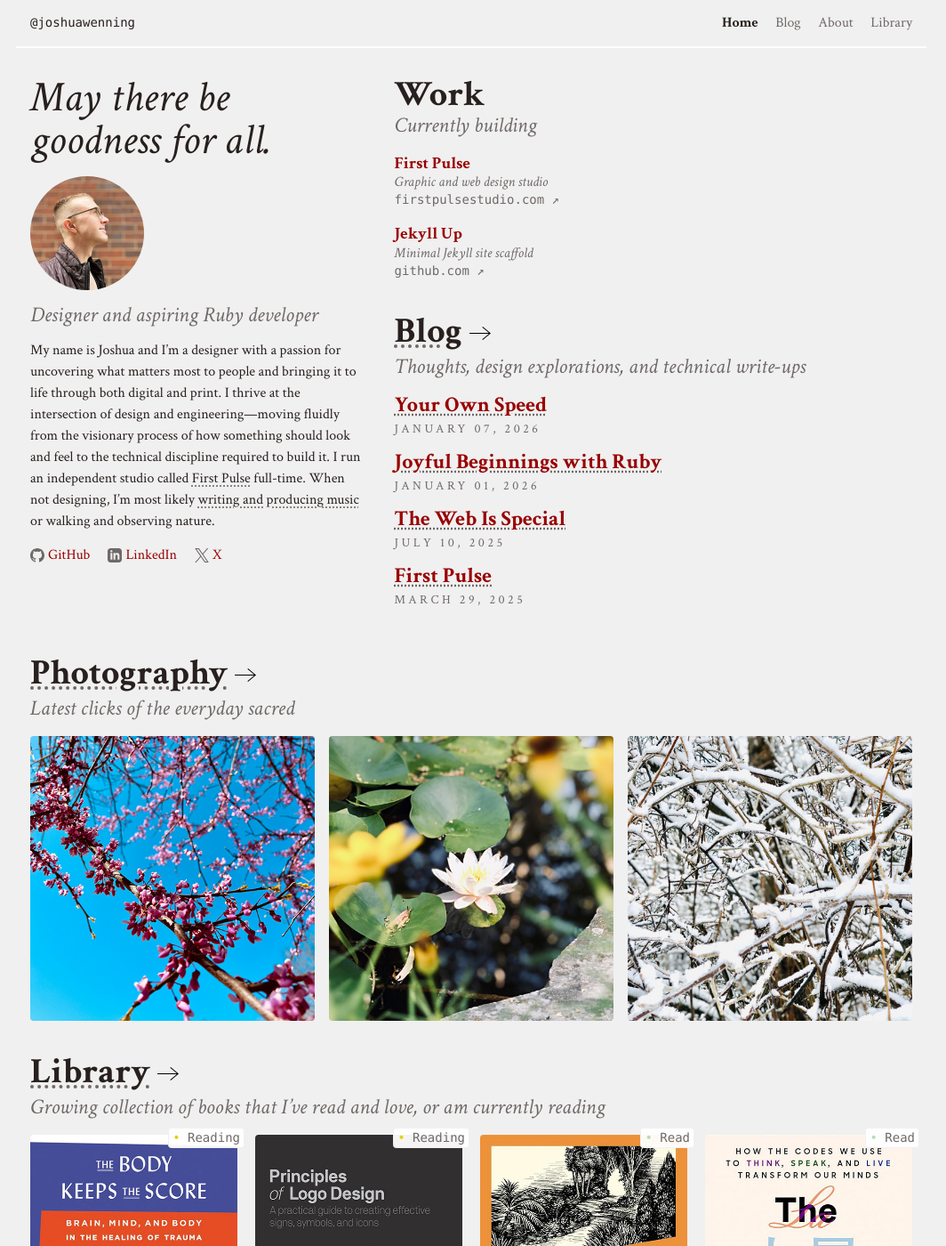
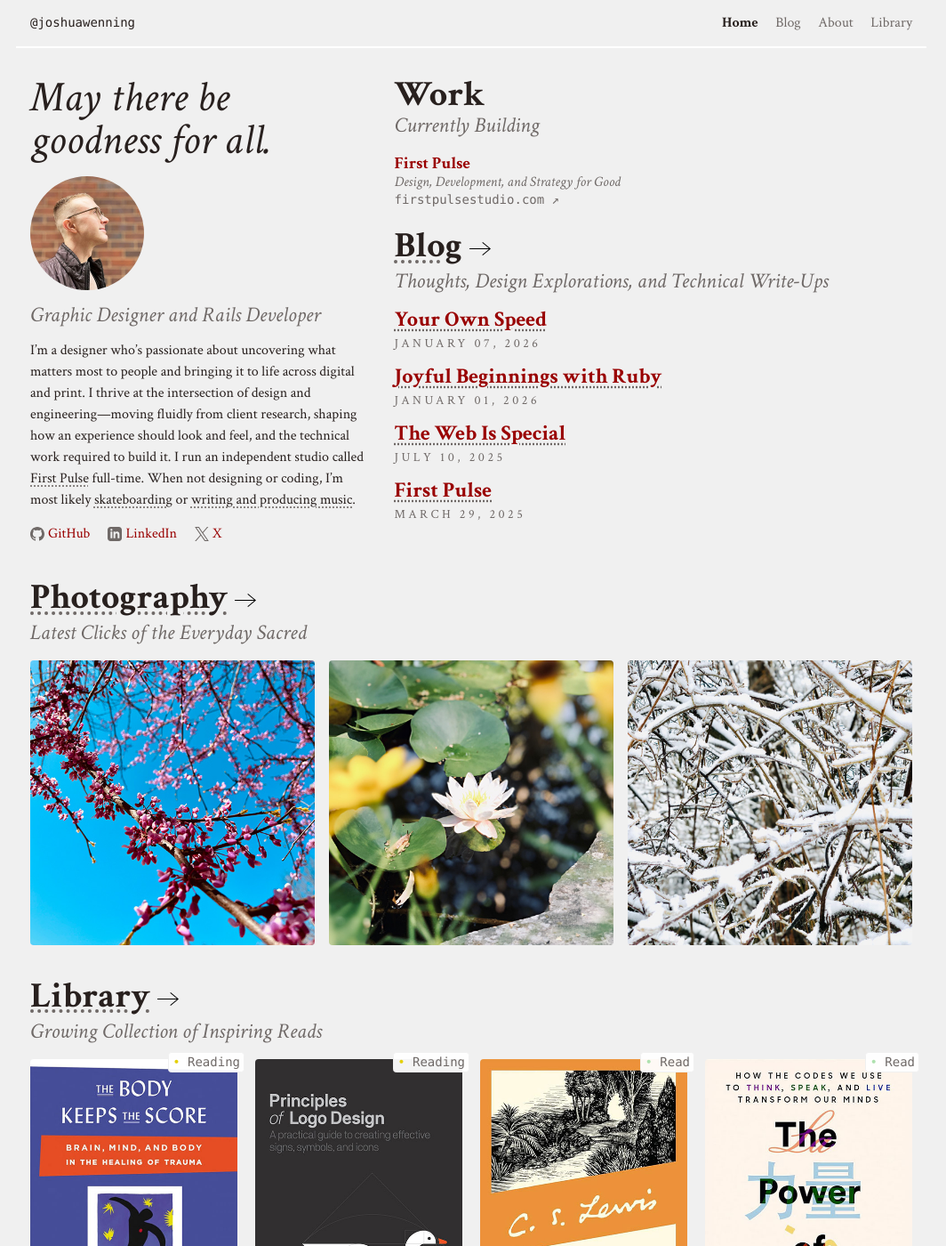
Before and after one commit to joshuawenning/blog, a Jekyll site: the page built from index.html, in a window 1280 px wide and 1400 px high. Shown: the whole window at 89% size, without its empty margins (110-1174 px from the left). Built offline with Jekyll 4.4.1, drawn with Linux system fonts in a browser that asks for light colours.

Commit message:
Adjust bio and use title case for headings

```diff
--- a/blog.html
+++ b/blog.html
@@ -5,7 +5,7 @@ title: Blog
 
 <section class="mb-2 pl-1 pr-1">
   <h1 class="text-h2">Blog</h1>
-  <h2 class="mb-2 grey text-h4 text-italic text-normal">Thoughts, design explorations, and technical write-ups</h2>
+  <h2 class="mb-2 grey text-h4 text-italic text-normal">Thoughts, Design Explorations, and Technical Write-Ups</h2>
   <ul class="list-reset">
     {% for post in site.posts %}
     <li class="lh-solid mb-1 text-h4">
--- a/index.html
+++ b/index.html
@@ -11,14 +11,8 @@ title: Home
 
     <div class="mb-1">
       <img alt="Profile" class="avatar avatar-small d-block mb-1" src="assets/images/profile.jpg" />
-      <p class="grey lh-solid mb-1 text-h4 text-italic">Designer and aspiring Ruby developer</p>
-      <p class="lh-copy text-h5">My name is Joshua and I&rsquo;m a designer with a passion for uncovering what
-        matters most to people and bringing it to life through both digital and print. I thrive at the intersection of
-        design and engineering—moving fluidly from the visionary process of how something should look and feel to the
-        technical discipline required to build it. I run an independent studio called <a class="black"
-          href="https://firstpulsestudio.com/">First Pulse</a> full-time. When not designing, I&rsquo;m most likely <a
-          class="black" href="https://samvidmusic.com/">writing and producing music</a> or walking and observing nature.
-      </p>
+      <p class="grey lh-solid mb-1 text-h4 text-italic">Graphic Designer and Rails Developer</p>
+      <p class="lh-copy mb-1 text-h5">I&rsquo;m a designer who&rsquo;s passionate about uncovering what matters most to people and bringing it to life across digital and print. I thrive at the intersection of design and engineering&mdash;moving fluidly from client research, shaping how an experience should look and feel, and the technical work required to build it. I run an independent studio called <a class="black" href="https://firstpulsestudio.com/">First Pulse</a> full-time. When not designing or coding, I&rsquo;m most likely <a class="black" href="https://www.youtube.com/@soul_skater">skateboarding</a> or <a class="black" href="https://samvidmusic.com/">writing and producing music</a>.</p>
     </div>
 
     <ul class="social-link list-reset">
@@ -54,24 +48,14 @@ title: Home
 
   <section class="grid-col grid-col-6">
     <h2 class="lh-solid text-h2">Work</h2>
-    <p class="grey mb-1 text-h4 text-italic">Currently building</p>
+    <p class="grey mb-1 text-h4 text-italic">Currently Building</p>
 
     <div class="exposed-link mb-1">
       <a href="https://firstpulsestudio.com/">
         <h3>First Pulse</h3>
-        <p class="grey text-italic">Graphic and web design studio</p>
+        <p class="grey text-italic">Design, Development, and Strategy for Good</p>
         <span class="exposed-link-url text-h6">
           firstpulsestudio.com &nearr;
-        </span>
-      </a>
-    </div>
-
-    <div class="exposed-link mb-2">
-      <a href="https://github.com/joshuawenning/jekyll-up">
-        <h3>Jekyll Up</h3>
-        <p class="grey text-italic">Minimal Jekyll site scaffold</p>
-        <span class="exposed-link-url text-h6">
-          github.com &nearr;
         </span>
       </a>
     </div>
@@ -80,7 +64,7 @@ title: Home
       <h2 class="text-h2">
         <a class="black" href="/blog">Blog{% include arrow.html %}</a>
       </h2>
-      <p class="grey mb-1 text-h4 text-italic">Thoughts, design explorations, and technical write-ups</p>
+      <p class="grey mb-1 text-h4 text-italic">Thoughts, Design Explorations, and Technical Write-Ups</p>
 
       <ul class="list-reset">
         {% for post in site.posts limit:4 %}
@@ -123,7 +107,7 @@ title: Home
     <h3 class="text-h2">
       <a class="black" href="/library">Photography{% include arrow.html %}</a>
     </h3>
-    <p class="grey mb-1 text-h4 text-italic">Latest clicks of the everyday sacred</p>
+    <p class="grey mb-1 text-h4 text-italic">Latest Clicks of the Everyday Sacred</p>
 
     {% assign photos = site.static_files | where_exp: "file", "file.path contains '/assets/images/photos/'" %}
 
@@ -151,7 +135,7 @@ title: Home
     <h3 class="text-h2">
       <a class="black" href="/library">Library{% include arrow.html %}</a>
     </h3>
-    <p class="grey mb-1 text-h4 text-italic">Growing collection of books that I&rsquo;ve read and love, or am currently reading</p>
+    <p class="grey mb-1 text-h4 text-italic">Growing Collection of Inspiring Reads</p>
 
     <div>
       <ul class="book-collection list-reset d-flex">
--- a/library.html
+++ b/library.html
@@ -5,7 +5,7 @@ title: Library
 
 <section class="mb-2 pl-1 pr-1">
   <h1 class="text-h2">Library</h1>
-  <h2 class="mb-2 grey text-h4 text-italic text-normal">Growing collection of books that I&rsquo;ve read and love, or am currently reading</h2>
+  <h2 class="mb-2 grey text-h4 text-italic text-normal">Growing Collection of Inspiring Reads</h2>
 
   <ul class="book-collection list-reset d-flex">
     {% for book in site.data.library limit:4 %}
@@ -32,7 +32,7 @@ title: Library
   <hr>
 
   <h2 class="text-h2">Photography</h1>
-  <h3 class="mb-1 grey text-h4 text-italic text-normal">Latest clicks of the everyday sacred</h3>
+  <h3 class="mb-1 grey text-h4 text-italic text-normal">Latest Clicks of the Everyday Sacred</h3>
   {% assign photos = site.static_files | where_exp: "file", "file.path contains '/assets/images/photos/'" %}
 
   <div class="d-flex gallery">
```
Also changed, not shown: about.html (+5 -9 lines).
